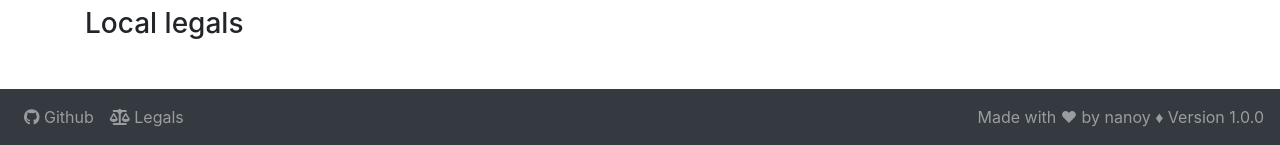
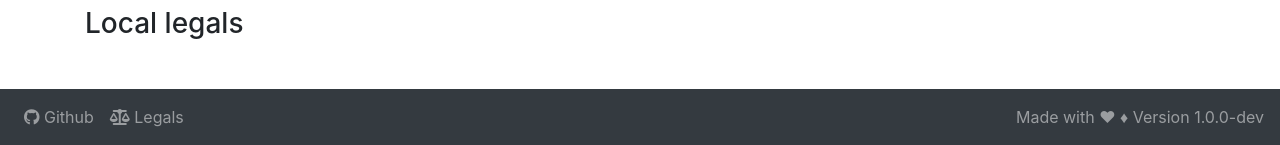
Before and after one commit to nanoy42/django-voting-app, a Django app: page /legals in a window 1280 px wide. Shown: the part 655-800 px from the top of the page. Run offline with Django 3.2, Linux system fonts and the light colour scheme; some libraries are stand-ins or nearby versions.

Commit message:
chore: :bookmark: Indicate version 1.0.0-dev to differentiate from stable

```diff
--- a/src/core/templates/footer.html
+++ b/src/core/templates/footer.html
@@ -13,7 +13,7 @@
             </li>
         </ul>
         <span class="navbar-text">
-            {% trans "Made with ❤ by nanoy ♦ Version 1.0.0" %}
+            {% trans "Made with ❤ ♦ Version 1.0.0-dev" %}
         </span>
     </div>
 </nav>
--- a/src/django_voting_app/__init__.py
+++ b/src/django_voting_app/__init__.py
@@ -1 +1 @@
-__version__ = "1.0.0"
+__version__ = "1.0.0-dev"
```
Also changed, not shown: src/core/locale/fr/LC_MESSAGES/django.po, src/django_voting_app/locale/fr/LC_MESSAGES/django.po.
